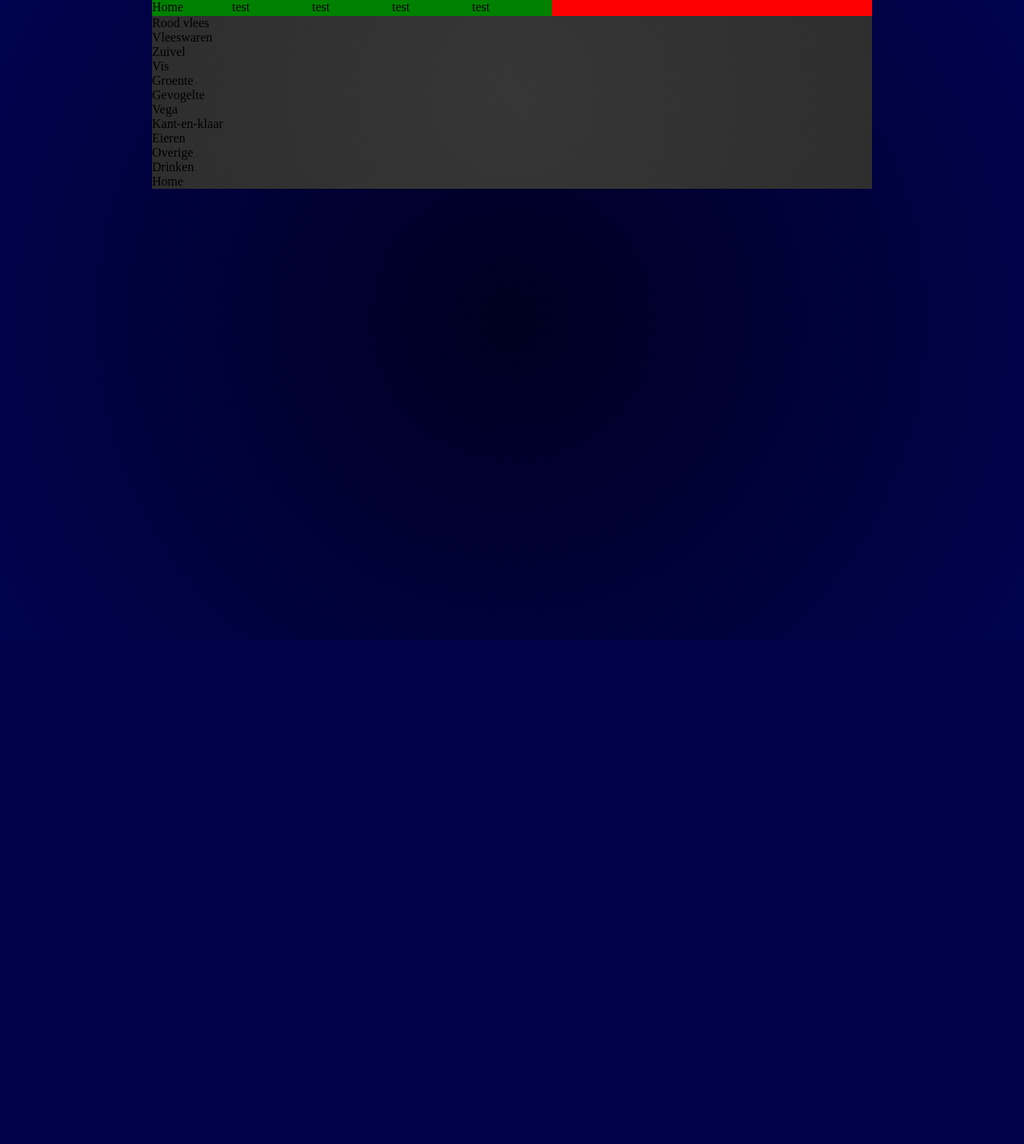
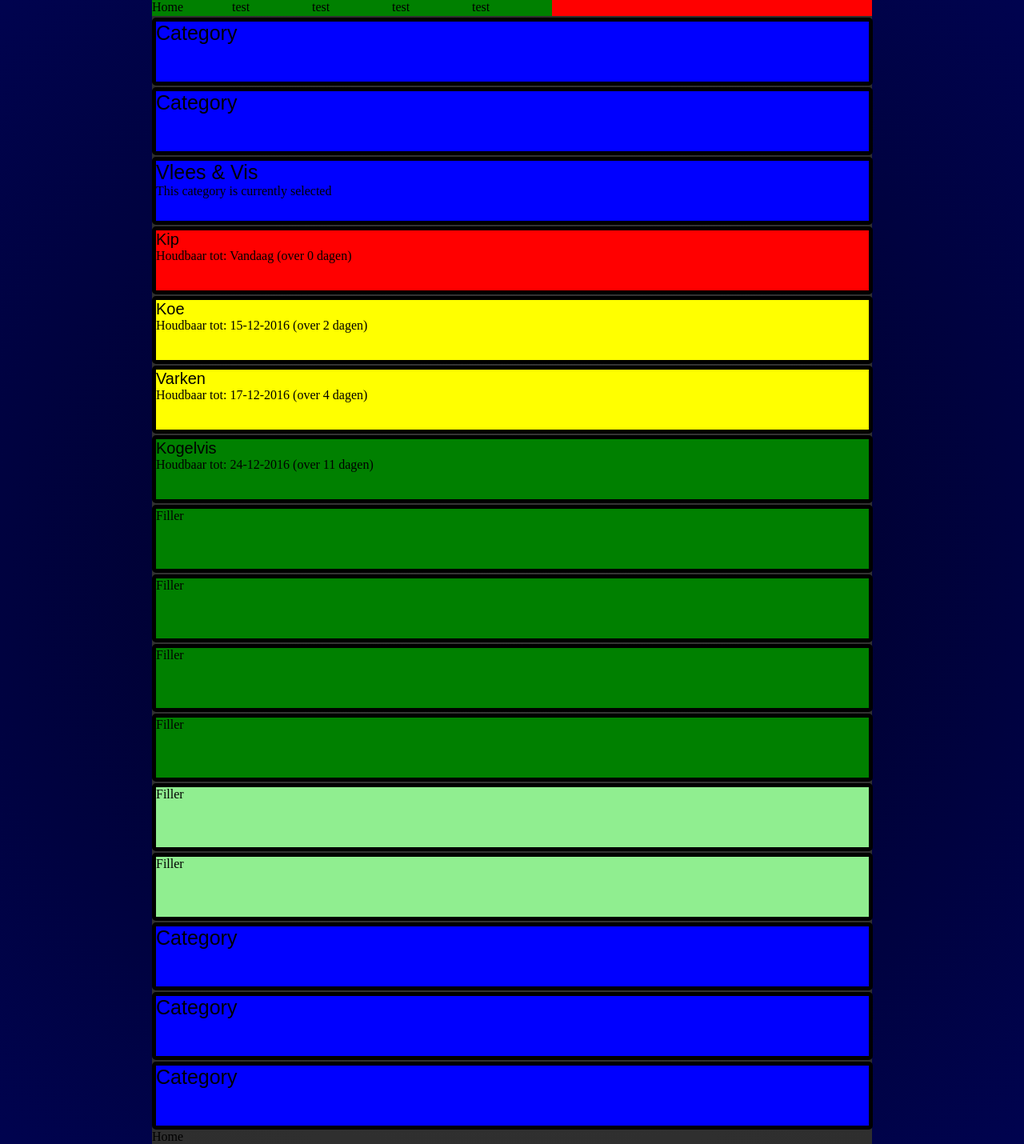
Before and after one commit to Jadja/Fridge, a PHP site: page / in a window 1280 px wide. Shown: the whole page at 80% size. Before the commit the page ends 800 px from the top, so only its background shows below. Run offline with PHP 8.4, Linux system fonts and the light colour scheme; data comes from the database, SQL or seed files in the repository; some libraries are stand-ins or nearby versions.

Commit message:
Divs example

```diff
--- a/assets/css/style.css
+++ b/assets/css/style.css
@@ -31,3 +31,19 @@ nav ul li {
 	height: 20px;
 	background: green;
 }
+
+#product	{
+	background-color: gray;
+	width: 99%;
+	height: 75px;
+	border: 5px solid black;
+	border-radius: 5px;
+	float: left;
+	margin-top: 2px;
+}
+h1	{
+	font: 25px arial;
+}
+h2	{
+	font: 20px arial;
+}
--- a/index.php
+++ b/index.php
@@ -18,14 +18,59 @@ require_once('init.php');
                 <ul>
                 </ul>
             </nav>
-            <p>
-            <?php
-            $test = $db->SelectAllFromTable('category', '', '');
-            for ($i = 0; $i < count($test); $i++) {
-                echo $test[$i]['Name'] . '<br />';
-            }
-            ?>
-            </p>
+			<div id="product" style="background-color:blue">
+				<h1>Category</h1>
+			</div>
+			<div id="product" style="background-color:blue">
+				<h1>Category</h1>
+			</div>
+			<div id="product" style="background-color:blue">
+				<h1>Vlees & Vis</h1>
+				<p>This category is currently selected</p>
+			</div>
+			<div id="product" style="background-color:red">
+				<h2>Kip</h2>
+				<p>Houdbaar tot: Vandaag (over 0 dagen)</p>
+			</div>
+			<div id="product" style="background-color:yellow">
+				<h2>Koe</h2>
+				<p>Houdbaar tot: 15-12-2016 (over 2 dagen)</p>
+			</div>
+			<div id="product" style="background-color:yellow">
+				<h2>Varken</h2>
+				<p>Houdbaar tot: 17-12-2016 (over 4 dagen)</p>
+			</div>
+			<div id="product" style="background-color:green">
+				<h2>Kogelvis</h2>
+				<p>Houdbaar tot: 24-12-2016 (over 11 dagen)</p>
+			</div>
+			<div id="product" style="background-color:green">
+				<p>Filler</p>
+			</div>
+			<div id="product" style="background-color:green">
+				<p>Filler</p>
+			</div>
+			<div id="product" style="background-color:green">
+				<p>Filler</p>
+			</div>
+			<div id="product" style="background-color:green">
+				<p>Filler</p>
+			</div>
+			<div id="product" style="background-color:lightgreen">
+				<p>Filler</p>
+			</div>
+			<div id="product" style="background-color:lightgreen">
+				<p>Filler</p>
+			</div>
+			<div id="product" style="background-color:blue">
+				<h1>Category</h1>
+			</div>
+			<div id="product" style="background-color:blue">
+				<h1>Category</h1>
+			</div>
+			<div id="product" style="background-color:blue">
+				<h1>Category</h1>
+			</div>
         </main>
     </body>
 </html>
```
